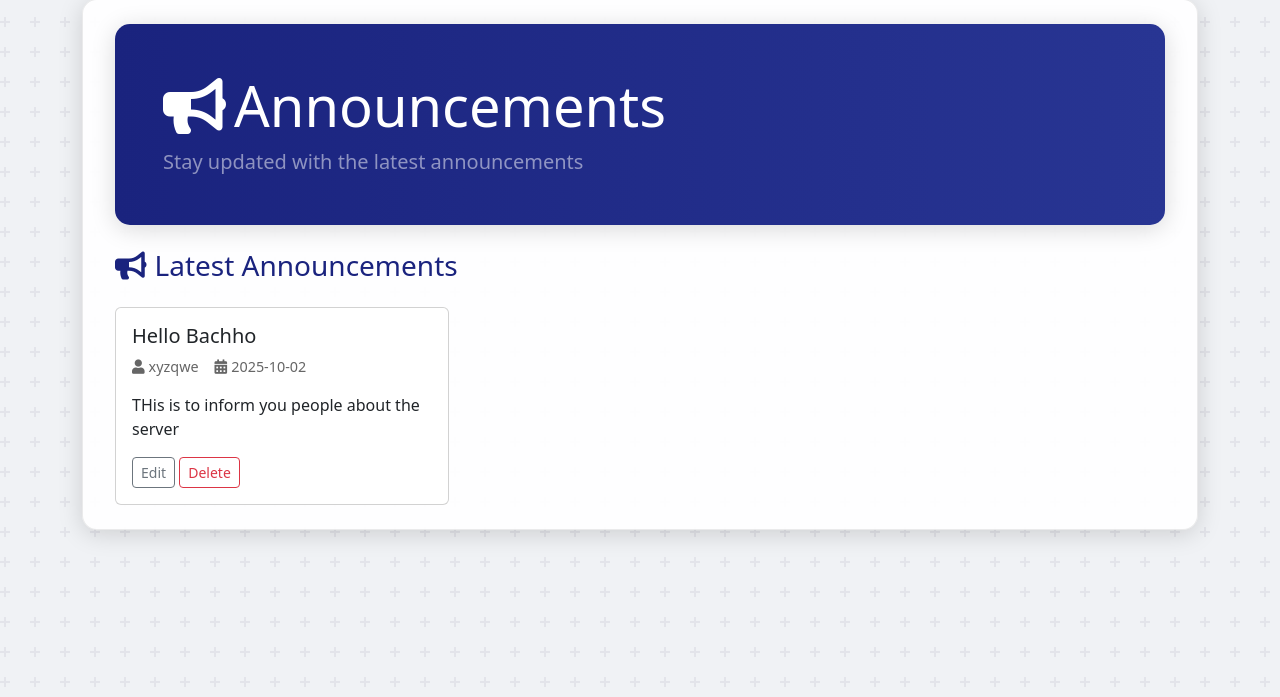
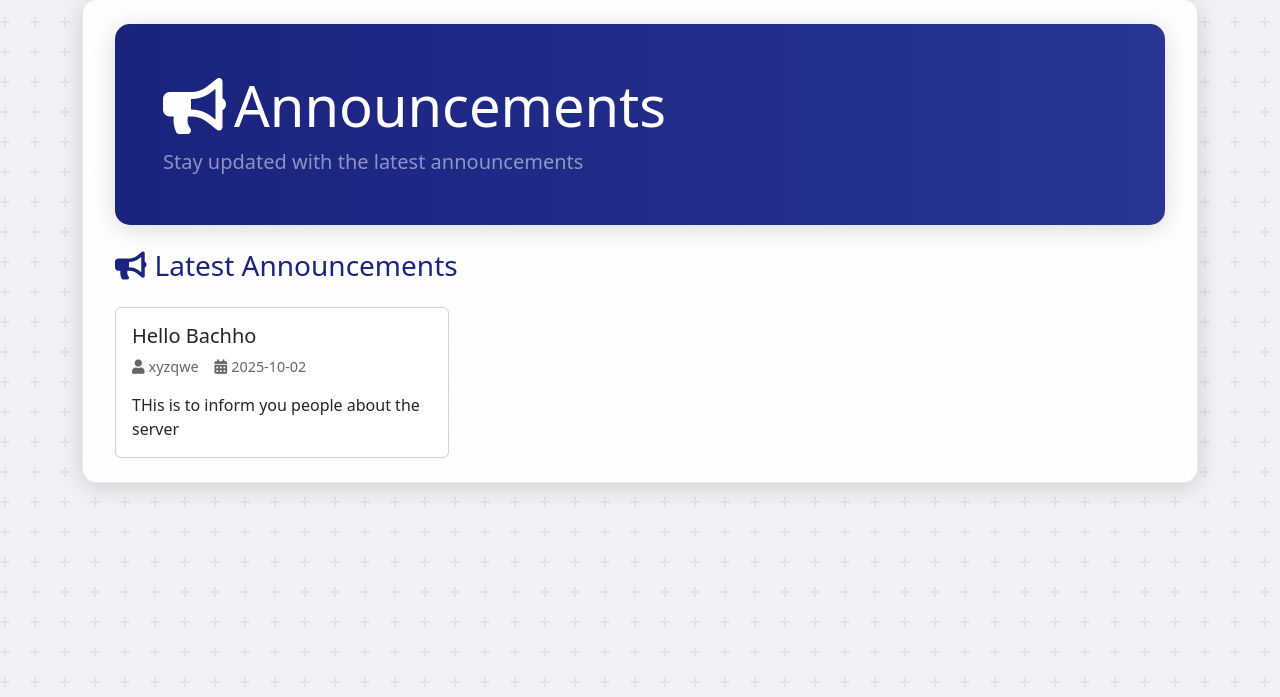
Before and after one commit to ronits2407/Umiamdigitalhub, a Flask app: page /dashboard in a window 1280 px wide. Shown: the part 103-800 px from the top of the page. Run offline with Flask 3, Linux system fonts and the light colour scheme; a user stored in the database is signed in.

Commit message:
Fixing the non-HMC users editing/removing features of announcements

```diff
--- a/templates/dashboard.html
+++ b/templates/dashboard.html
@@ -119,10 +119,12 @@
                                 <span><i class="fas fa-calendar-alt me-1"></i>{{ announcement.date_posted.strftime('%Y-%m-%d') }}</span>
                             </div>
                             <p class="card-text mt-3">{{ announcement.content }}</p>
-                            <a href="{{ url_for('edit_announcement', id=announcement.id) }}" class="btn btn-sm btn-outline-secondary">Edit</a>
-                            <form method="POST" action="{{ url_for('delete_announcement', id=announcement.id) }}" style="display: inline-block;">
-                                <button type="submit" class="btn btn-sm btn-outline-danger">Delete</button>
-                            </form>
+                            {% if current_user.is_authenticated and current_user.role == 'HMC Admin' %}
+                                <a href="{{ url_for('edit_announcement', id=announcement.id) }}" class="btn btn-sm btn-outline-secondary">Edit</a>
+                                <form method="POST" action="{{ url_for('delete_announcement', id=announcement.id) }}" style="display: inline-block;">
+                                    <button type="submit" class="btn btn-sm btn-outline-danger">Delete</button>
+                                </form>
+                            {% endif %}
                         </div>
                     </div>
                 </div>
```
Also changed, not shown: app.db.
